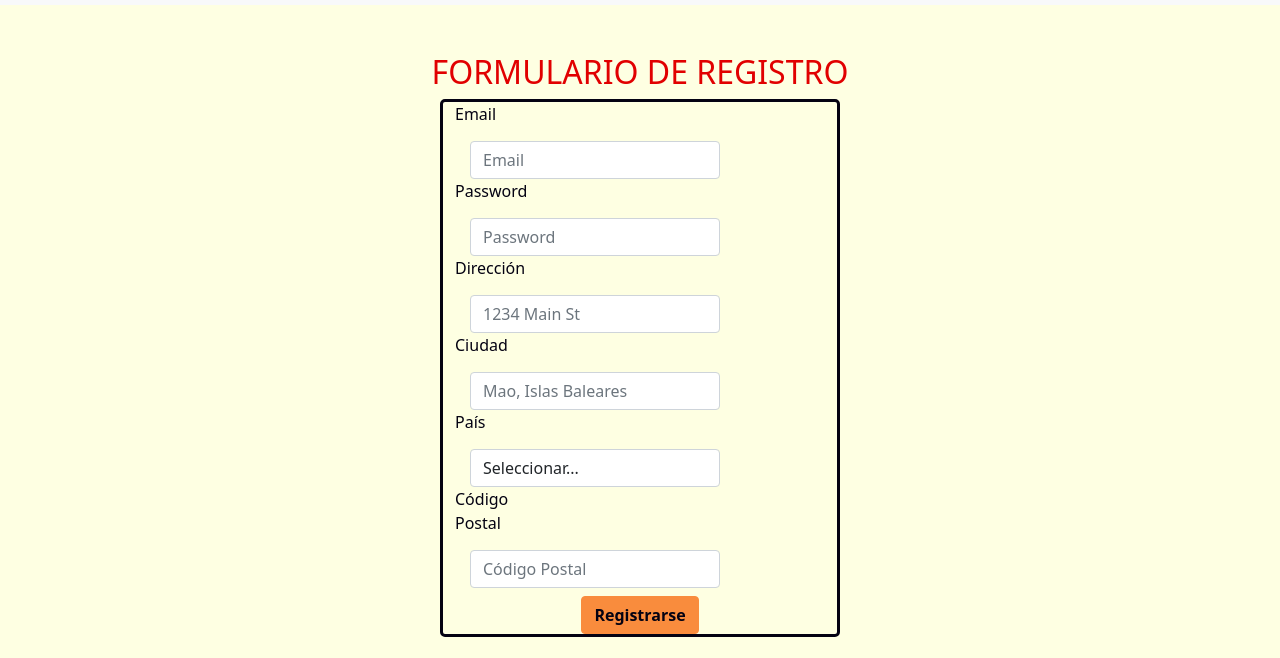
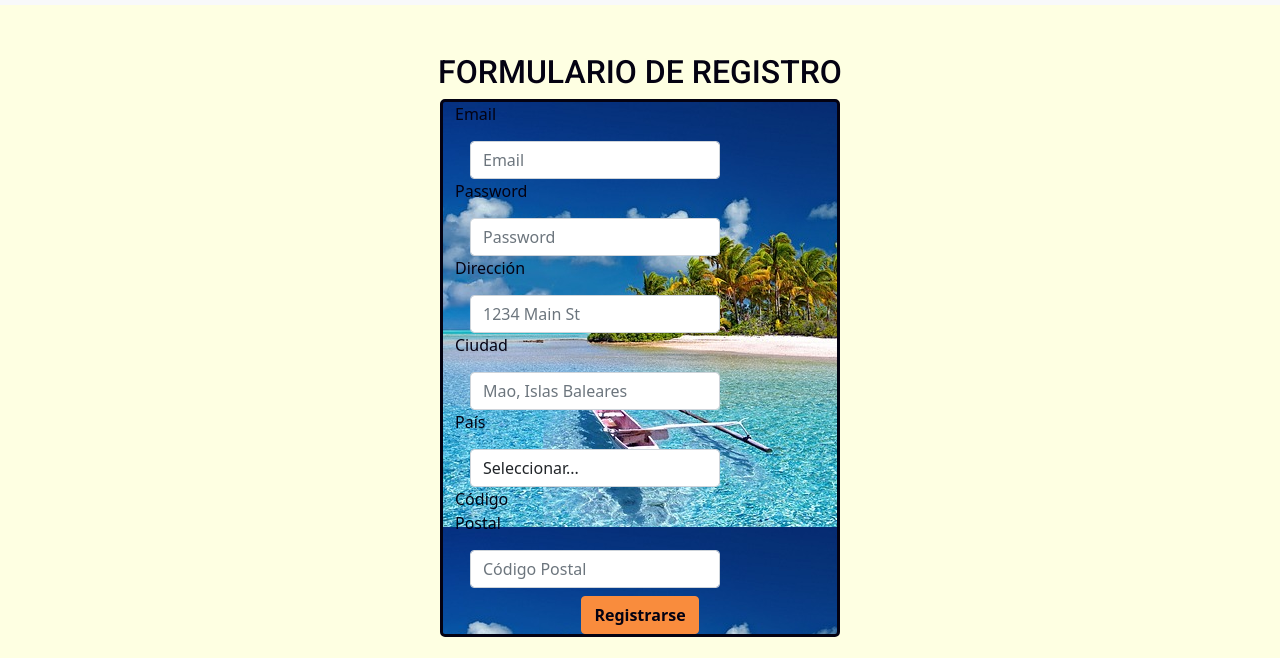
Before and after one commit to malkiyoussefPro/Diw2023-2024, a plain HTML site: page resgistrarse.html in a window 1280 px wide. Shown: the part 142-800 px from the top of the page. Drawn offline with nearby package versions, Linux system fonts and the light colour scheme.

Commit message:
petite modification

```diff
--- a/resgistrarse.html
+++ b/resgistrarse.html
@@ -1,11 +1,13 @@
 <!DOCTYPE html>
 <html lang="en">
 <head>
-  <meta charset="UTF-8">
-  <meta name="viewport" content="width=device-width, initial-scale=1.0">
-  <link href="https://cdn.jsdelivr.net/npm/bootstrap@5.1.3/dist/css/bootstrap.min.css" rel="stylesheet" integrity="sha384-1BmE4kWBq78iYhFldvKuhfTAU6auU8tT94WrHftjDbrCEXSU1oBoqyl2QvZ6jIW3" crossorigin="anonymous">
-  <script src="https://cdn.jsdelivr.net/npm/bootstrap@5.1.3/dist/js/bootstrap.bundle.min.js" integrity="sha384-ka7Sk0Gln4gmtz2MlQnikT1wXgYsOg+OMhuP+IlRH9sENBO0LRn5q+8nbTov4+1p" crossorigin="anonymous"></script>
-  <link rel="stylesheet" href="style.css">
+    <meta charset="UTF-8">
+    <meta name="viewport" content="width=device-width, initial-scale=1.0">
+    <link href="https://cdn.jsdelivr.net/npm/bootstrap@5.1.3/dist/css/bootstrap.min.css" rel="stylesheet" integrity="sha384-1BmE4kWBq78iYhFldvKuhfTAU6auU8tT94WrHftjDbrCEXSU1oBoqyl2QvZ6jIW3" crossorigin="anonymous">
+    <link rel="preconnect" href="https://fonts.googleapis.com">
+    <link rel="preconnect" href="https://fonts.gstatic.com" crossorigin>
+    <link href="https://fonts.googleapis.com/css2?family=Lato&family=Montserrat:ital,wght@0,100;0,200;0,400;0,500;0,600;0,700;0,800;0,900;1,100;1,200;1,300;1,400;1,500;1,600;1,700;1,800;1,900&family=Roboto:ital,wght@0,100;0,500;0,700;0,900;1,100;1,300;1,400;1,500;1,700;1,900&display=swap" rel="stylesheet">
+    <link rel="stylesheet" href="style.css">
   <title>Registrarse</title>
 </head>
 <body>
@@ -51,7 +53,7 @@
   </nav>
 
   <div class="container mt-5">
-    <h2 style="color: #e10000; text-align: center;">FORMULARIO DE REGISTRO</h2>
+    <h2 class="h2_registrarse">FORMULARIO DE REGISTRO</h2>
     <form class="myForm">
       <div class="container">
         <div class="form-group">
@@ -90,5 +92,8 @@
       </div>
     </form>
   </div>
+
+<script src="https://cdn.jsdelivr.net/npm/bootstrap@5.1.3/dist/js/bootstrap.bundle.min.js" integrity="sha384-ka7Sk0Gln4gmtz2MlQnikT1wXgYsOg+OMhuP+IlRH9sENBO0LRn5q+8nbTov4+1p" crossorigin="anonymous"></script>
+
 </body>
 </html>
--- a/style.css
+++ b/style.css
@@ -1,5 +1,3 @@
-@import url(
-"https://fonts.googleapis.com/css2?family=Montserrat:ital,wght@0,100;0,200;0,400;0,500;0,600;0,700;0,800;0,900;1,100;1,200;1,300;1,400;1,500;1,600;1,700;1,800;1,900&family=Roboto:ital,wght@0,100;0,300;0,400;0,500;0,700;0,900;1,100;1,300;1,400;1,500;1,700;1,900&display=swap" );
 
 *{
     margin: 0;
@@ -23,6 +21,12 @@ a:hover{
     border-radius: 5px;
     max-width: 400px;
     margin: 0 auto;
+    background-image:url(Imagenes\ actividad\ 1/registrarse.jpg) ;
+  }
+  .h2_registrarse{
+    color: #040212;
+    text-align: center;
+    font-family: 'Roboto', sans-serif;
   }
   .myFormIniciarSesion{
 
```
Also changed, not shown: contacto.html (+1 -1 lines), index.html (+1 -1 lines), iniciarSesion.html (+6 -5 lines), sobreNosotros.html (+3 -1 lines), Imagenes actividad 1/carousel Boutstrap.png (added), Imagenes actividad 1/header.png (added), Imagenes actividad 1/registrarse.jpg (renamed from Imagenes actividad 1/imagen1.jpg), Imagenes actividad 1/search.png (added), Imagenes actividad 1/sobrenosotros.png (added), Imagenes actividad 1/typography_variants2x.png (added), 1 other file.
